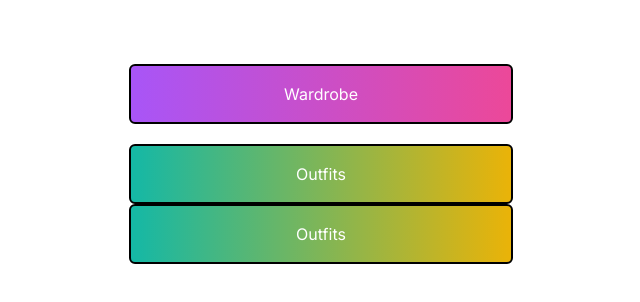
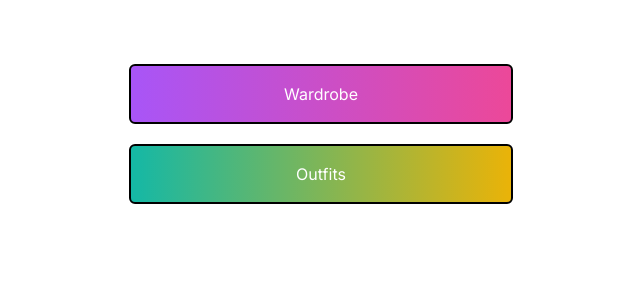
Before and after one commit to rorymcdonnell/armario, a Next.js app: page / in a window 1280 px wide. Shown: the top 302 px of the page, without its empty margins (319-959 px from the left). Built offline with nearby package versions, Linux system fonts and the light colour scheme.

Commit message:
layout changes

```diff
--- a/app/page.tsx
+++ b/app/page.tsx
@@ -17,9 +17,6 @@ export default function Home() {
       <button className="w-full md:w-1/3 p-4 border-solid border-2 border-black bg-gradient-to-r from-teal-500 to-yellow-500 text-white hover:opacity-80 rounded-md">
         Outfits
       </button>
-      <button className="w-full md:w-1/3 p-4 border-solid border-2 border-black bg-gradient-to-r from-teal-500 to-yellow-500 text-white hover:opacity-80 rounded-md">
-        Outfits
-      </button>
     </main>
   );
 }
```
